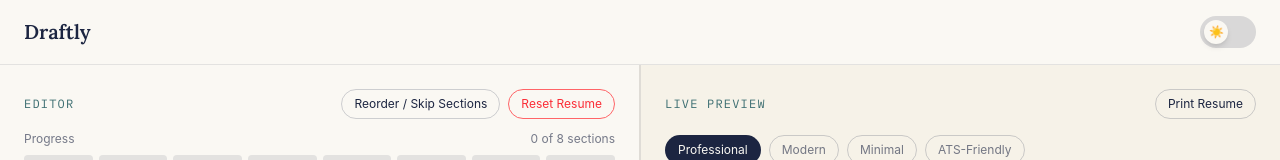
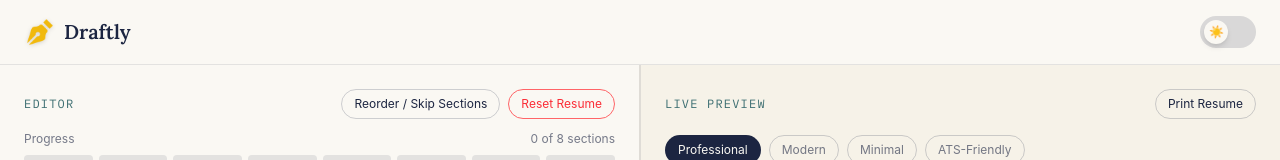
Before and after one commit to nahy1061/draftly, a React (Vite) app: page /builder in a window 1280 px wide. Both pictures are taken after a click on the button "Start Building". Shown: the top 160 px of the page. Built offline with nearby package versions, Linux system fonts and the light colour scheme.

Commit message:
Logo Added

```diff
--- a/src/components/Builder/BuilderHeader.jsx
+++ b/src/components/Builder/BuilderHeader.jsx
@@ -4,8 +4,13 @@
 function BuilderHeader() {
   return (
     <header className="print:hidden flex justify-between items-center px-6 py-4 border-b border-[#1C2541]/10 dark:border-[#F2EFE9]/10">
-      <Link to="/" className="font-display text-xl font-semibold">
-        Draftly
+      <Link to="/" className="flex items-center gap-2">
+        <img
+          src="src/assets/logo/pen-logo.png"
+          alt="Draftly logo"
+          className="h-8 w-8 object-contain drop-shadow-sm"
+        />
+        <span className="font-display text-xl font-semibold">Draftly</span>
       </Link>
       <ThemeToggle />
     </header>
```
Also changed, not shown: src/assets/logo/pen-logo.png (added).
